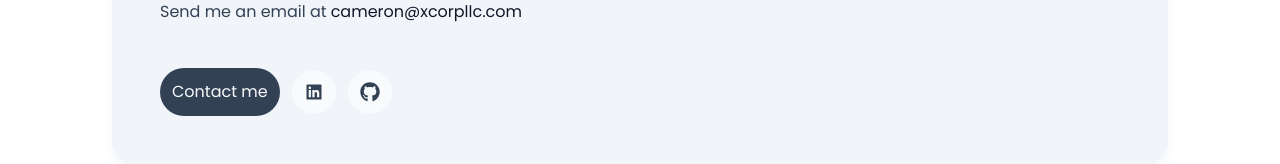
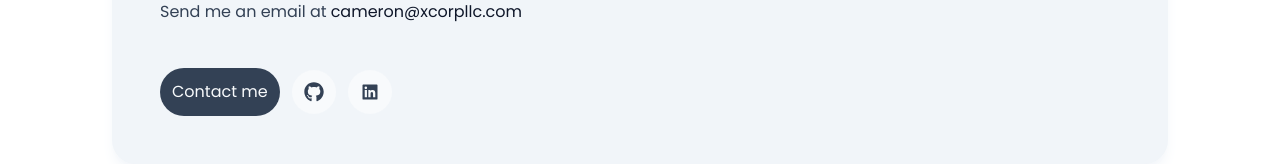
Before and after one commit to camc8/cameronhclark.com, a React (Vite) app: page / in a window 1280 px wide. Shown: the part 2295-2459 px from the top of the page. Built offline with nearby package versions, Linux system fonts and the light colour scheme.

Commit message:
accessibility

```diff
--- a/src/App.tsx
+++ b/src/App.tsx
@@ -48,12 +48,14 @@ function App() {
             <div className="gap-3 flex">
               <a
                 href="https://github.com/camc8"
+                title="My Github"
                 target="_blank"
                 className="p-3 border rounded-full text-xl hover:bg-slate-900 hover:border-slate-900 hover:text-white duration-200">
                 <FaGithub />
               </a>
               <a
                 href="https://www.linkedin.com/in/cameron-clark-6b13281b2"
+                title="My LinkedIn"
                 target="_blank"
                 className="p-3 border rounded-full text-xl hover:bg-sky-600 hover:border-sky-600 hover:text-white duration-200">
                 <BiLogoLinkedinSquare />
@@ -235,6 +237,7 @@ function App() {
           <a
             className="col-span-4 md:col-span-2 row-span-1 rounded-3xl shadow-lg shadow-slate-100 bg-neutral-100 pt-8 px-8 group"
             href="https://github.com/camc8/RetroUI"
+            title="Retro UI Github"
             target="_blank">
             <div className="group-hover:scale-[1.02] duration-200 ease-linear grid items-start h-full">
               <div className="grid gap-1">
@@ -275,6 +278,7 @@ function App() {
           {/* Optibot */}
           <a
             href="https://github.com/camc8/optibot"
+            title="Optibot Github"
             target="_blank"
             className="col-span-4 md:col-span-2 row-span-1 rounded-3xl shadow-lg shadow-slate-100 bg-violet-50 pt-8 px-8 group overflow-hidden">
             <div className="group-hover:scale-[1.02] duration-200 ease-linear">
@@ -303,28 +307,32 @@ function App() {
             <div className="text-slate-700 space-y-3">
               Send me an email at
               <a
+                title="Send me an email"
                 className="mx-1 text-slate-900"
                 href="mailto:cameron@xcorpllc.com">
                 cameron@xcorpllc.com
               </a>
               <div className="gap-3 flex items-center pt-8">
                 <a
+                  title="Send me an email"
                   href="mailto:cameron@xcorpllc.com"
                   target="_blank"
                   className="p-3 rounded-full bg-slate-700 text-slate-50 hover:bg-slate-900 hover:border-slate-900 duration-200">
                   Contact me
                 </a>
                 <a
+                  href="https://github.com/camc8"
+                  title="My Github"
+                  target="_blank"
+                  className="p-3 rounded-full text-xl bg-slate-50 hover:bg-slate-900 hover:border-slate-900 hover:text-white duration-200">
+                  <FaGithub />
+                </a>
+                <a
                   href="https://www.linkedin.com/in/cameron-clark-6b13281b2"
+                  title="My LinkedIn"
                   target="_blank"
                   className="p-3 rounded-full text-xl bg-slate-50 hover:bg-sky-600 hover:border-sky-600 hover:text-white duration-200">
                   <BiLogoLinkedinSquare />
-                </a>
-                <a
-                  href="https://github.com/camc8"
-                  target="_blank"
-                  className="p-3 rounded-full text-xl bg-slate-50 hover:bg-slate-900 hover:border-slate-900 hover:text-white duration-200">
-                  <FaGithub />
                 </a>
               </div>
             </div>
```
